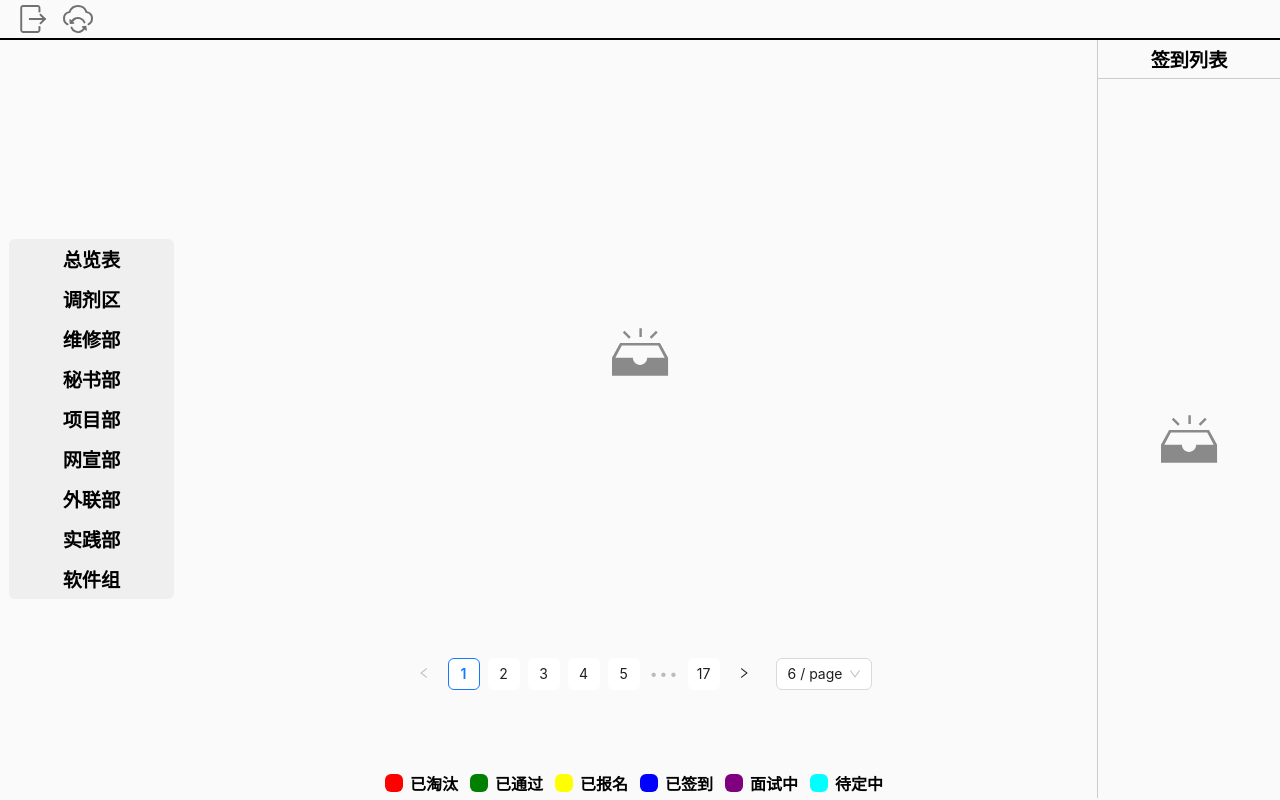
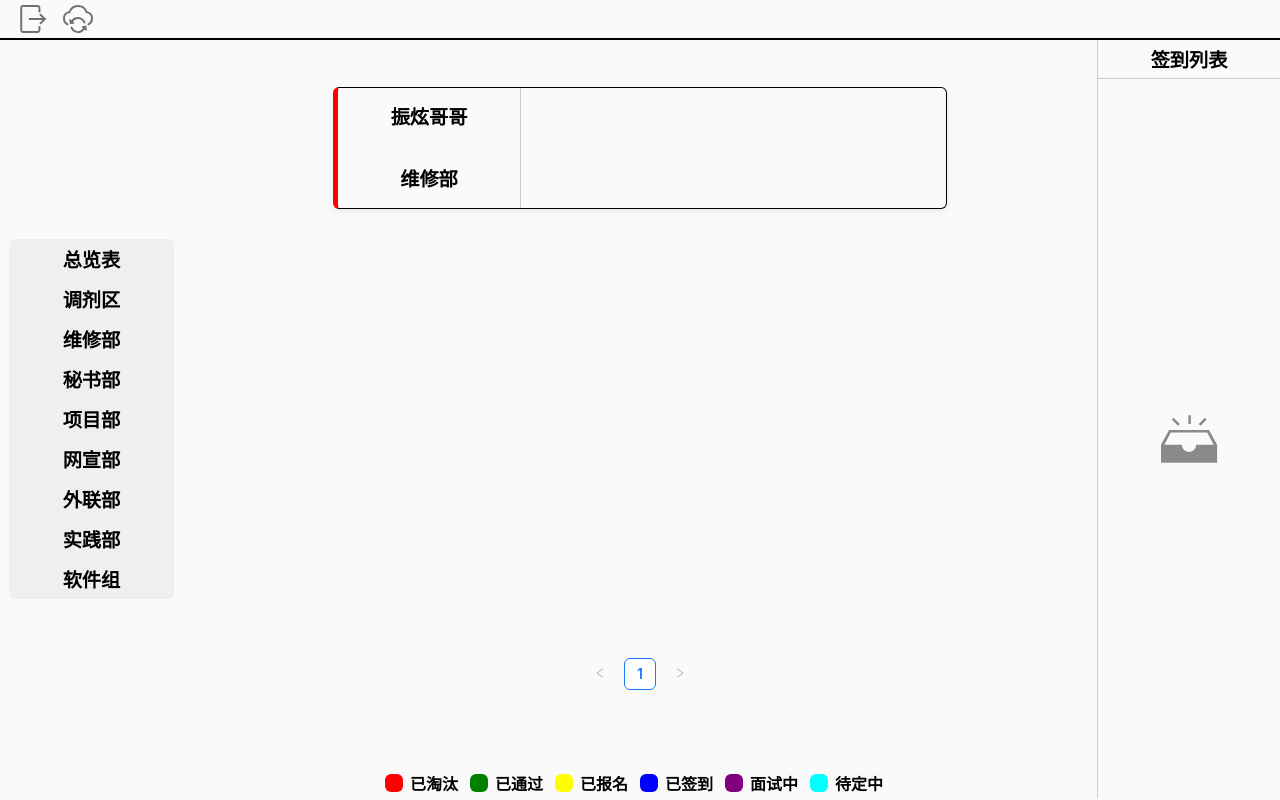
Before and after one commit to HeChuQIU/ElcRecruit-2023, a React (Create React App) app in the folder frontend/: page / in a window 1280 px wide. Built offline with nearby package versions, Linux system fonts and the light colour scheme.

Commit message:
fix: #add files

```diff
--- a/frontend/src/components/card/card.css
+++ b/frontend/src/components/card/card.css
@@ -6,6 +6,7 @@
   background-color: rgb(250, 250, 250);
   margin: auto;
   margin-top: 5px;
+  display: flex;
   box-shadow: 0px 3px 6px rgba(136, 146, 157, 0.15);
   transition: all 0.2s;
 }
@@ -18,3 +19,41 @@
 .card-body:active {
   background-color: white;
 }
+
+.card-title {
+  width: 30%;
+  height: 100%;
+  border-right: 1px solid #ccc;
+  /* background-color: red; */
+}
+
+.card-title-name {
+  width: 100%;
+  height: 50%;
+  font-size: larger;
+  font-weight: 700;
+  display: flex;
+  align-items: center;
+  justify-content: center;
+  /* border-bottom: 1px solid #ccc; */
+}
+
+.card-title-name > span {
+  line-height: 2px;
+}
+
+.card-title-dep {
+  width: 100%;
+  height: 50%;
+  font-size: larger;
+  font-weight: 700;
+  display: flex;
+  align-items: center;
+  justify-content: center;
+}
+
+.card-content {
+  width: 70%;
+  height: 100%;
+  /* background-color: aqua; */
+}
--- a/frontend/src/components/card/card.js
+++ b/frontend/src/components/card/card.js
@@ -5,8 +5,25 @@ const colorMapping = {};
 
 export default function Card({ colorFlag, title, content }) {
   return (
-    <div className="card-body">
-      <div className="card-title"></div>
+    <div className="card-body" style={{ borderLeft: "5px solid red" }}>
+      <div className="card-title">
+        <div className="card-title-name">
+          {/* <div
+            style={{
+              width: 18,
+              height: 18,
+              backgroundColor: "red",
+              marginRight: 5,
+              borderRadius: 6,
+              border: "3px solid black",
+            }}
+          ></div> */}
+          <span>振炫哥哥</span>
+        </div>
+        <div className="card-title-dep">
+          <span>维修部</span>
+        </div>
+      </div>
       <div className="card-content"></div>
     </div>
   );
--- a/frontend/src/components/cardsList/cardsList.js
+++ b/frontend/src/components/cardsList/cardsList.js
@@ -11,7 +11,7 @@ export default function CardsList({ values }) {
   const [isLoading, setIsLoading] = useState(true);
   useEffect(() => {
     setTimeout(() => {
-      setCards([]);
+      setCards(["asdf"]);
       setIsLoading(false);
     }, 1000);
   }, []);
@@ -35,24 +35,6 @@ export default function CardsList({ values }) {
   return (
     <div className="cards-list-body">
       <div className="cards-list-content">
-        {/* <div>
-          <Card></Card>
-        </div>
-        <div>
-          <Card></Card>
-        </div>
-        <div>
-          <Card></Card>
-        </div>
-        <div>
-          <Card></Card>
-        </div>
-        <div>
-          <Card></Card>
-        </div>
-        <div>
-          <Card></Card>
-        </div> */}
         {content.map((c) => {
           return c;
         })}
@@ -64,7 +46,7 @@ export default function CardsList({ values }) {
             defaultPageSize={6}
             pageSize={6}
             pageSizeOptions={[]}
-            total={100}
+            total={cards.length}
           />
         </div>
       </div>
```
